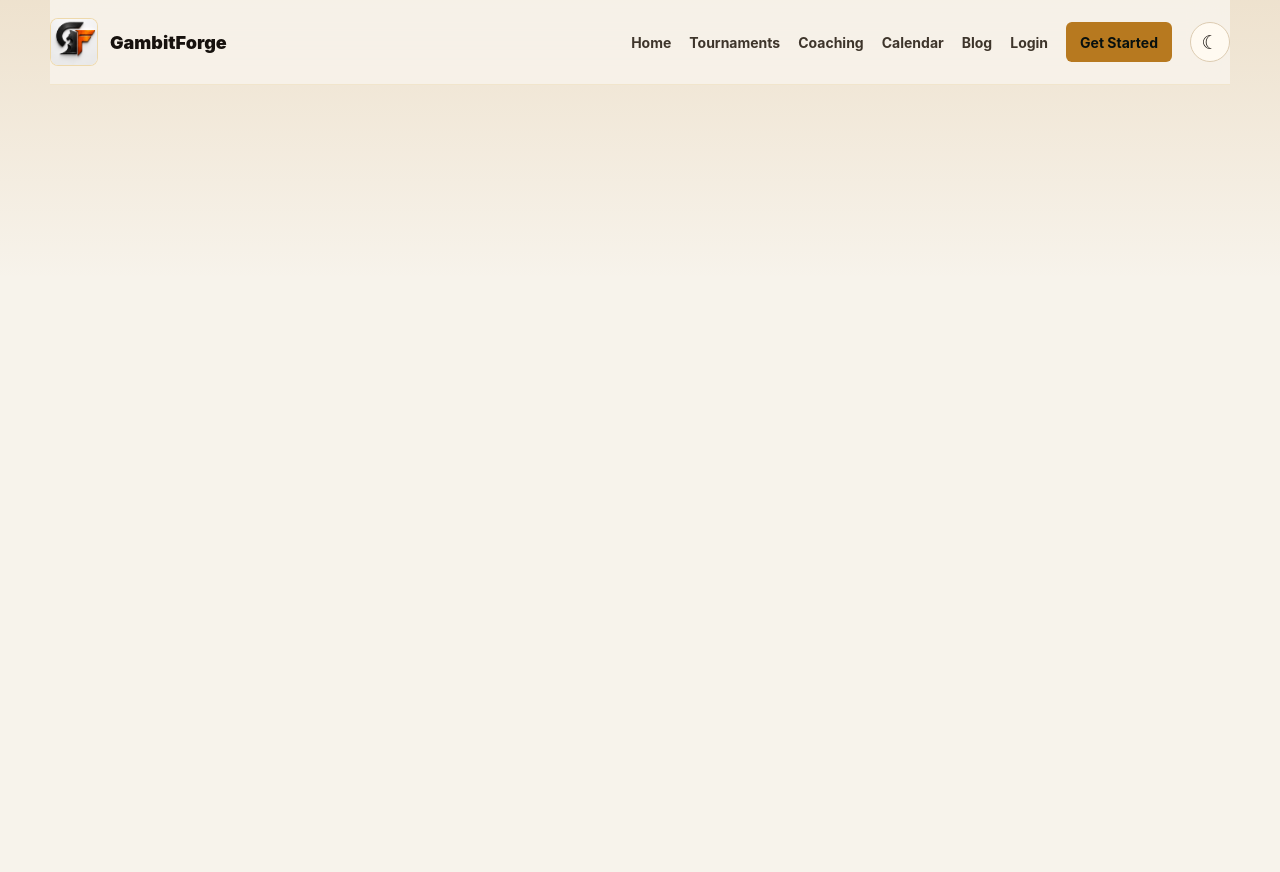
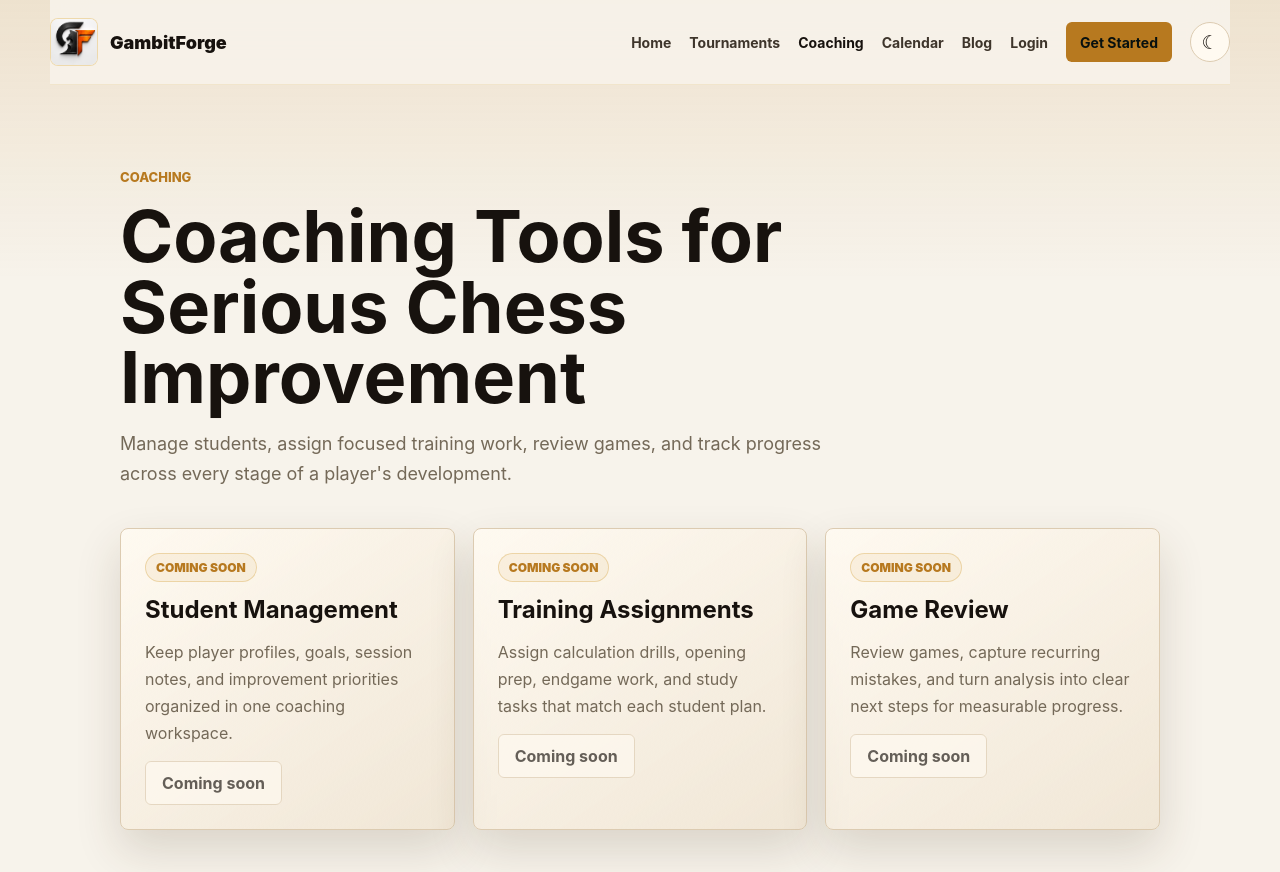
Before and after one commit to Bitolko/gambitforge-web, a Vue app: page /coaching in a window 1280 px wide. Before the commit the page ends 800 px from the top, so only its background shows below. Built offline with nearby package versions, Linux system fonts and the light colour scheme; no server answers.

Commit message:
Add coaching landing section

```diff
--- a/src/components/Navbar.vue
+++ b/src/components/Navbar.vue
@@ -66,7 +66,7 @@ function closeMenu() {
         <RouterLink to="/dashboard" @click="closeMenu">Dashboard</RouterLink>
         <RouterLink to="/dashboard#games" @click="closeMenu">Games</RouterLink>
         <RouterLink to="/tournaments" @click="closeMenu">Tournaments</RouterLink>
-        <RouterLink to="/#coaching" @click="closeMenu">Coaching</RouterLink>
+        <RouterLink to="/coaching" @click="closeMenu">Coaching</RouterLink>
         <RouterLink to="/#calendar" @click="closeMenu">Calendar</RouterLink>
         <button class="nav-button secondary-button" type="button" :disabled="loggingOut" @click="logout">
           {{ loggingOut ? 'Logging out...' : 'Logout' }}
@@ -76,7 +76,7 @@ function closeMenu() {
       <template v-else>
         <RouterLink to="/" @click="closeMenu">Home</RouterLink>
         <RouterLink to="/tournaments" @click="closeMenu">Tournaments</RouterLink>
-        <RouterLink to="/#coaching" @click="closeMenu">Coaching</RouterLink>
+        <RouterLink to="/coaching" @click="closeMenu">Coaching</RouterLink>
         <RouterLink to="/#calendar" @click="closeMenu">Calendar</RouterLink>
         <RouterLink to="/#blog" @click="closeMenu">Blog</RouterLink>
         <RouterLink to="/login" @click="closeMenu">Login</RouterLink>
--- /dev/null
+++ b/src/pages/Coaching.vue
@@ -0,0 +1,37 @@
+<script setup>
+const coachingFeatures = [
+  {
+    title: 'Student Management',
+    description: 'Keep player profiles, goals, session notes, and improvement priorities organized in one coaching workspace.',
+  },
+  {
+    title: 'Training Assignments',
+    description: 'Assign calculation drills, opening prep, endgame work, and study tasks that match each student plan.',
+  },
+  {
+    title: 'Game Review',
+    description: 'Review games, capture recurring mistakes, and turn analysis into clear next steps for measurable progress.',
+  },
+]
+</script>
+
+<template>
+  <main class="coaching-page">
+    <section class="coaching-hero" aria-labelledby="coaching-title">
+      <p class="eyebrow">Coaching</p>
+      <h1 id="coaching-title">Coaching Tools for Serious Chess Improvement</h1>
+      <p>
+        Manage students, assign focused training work, review games, and track progress across every stage of a player&apos;s development.
+      </p>
+    </section>
+
+    <section class="coaching-feature-grid" aria-label="Coaching features">
+      <article v-for="feature in coachingFeatures" :key="feature.title" class="coaching-feature-card">
+        <span class="coming-soon-badge">Coming soon</span>
+        <h2>{{ feature.title }}</h2>
+        <p>{{ feature.description }}</p>
+        <button class="secondary-button" type="button" disabled>Coming soon</button>
+      </article>
+    </section>
+  </main>
+</template>
--- a/src/router/index.js
+++ b/src/router/index.js
@@ -3,6 +3,7 @@ import { useAuthStore } from '../stores/auth'
 import Dashboard from '../pages/Dashboard.vue'
 import Game from '../pages/Game.vue'
 import Home from '../pages/Home.vue'
+import Coaching from '../pages/Coaching.vue'
 import Login from '../pages/Login.vue'
 import Register from '../pages/Register.vue'
 import Tournament from '../pages/Tournament.vue'
@@ -15,6 +16,11 @@ const router = createRouter({
       path: '/',
       name: 'home',
       component: Home,
+    },
+    {
+      path: '/coaching',
+      name: 'coaching',
+      component: Coaching,
     },
     {
       path: '/login',
--- a/src/style.css
+++ b/src/style.css
@@ -257,7 +257,8 @@ h3 {
 
 .auth-page,
 .dashboard-page,
-.game-page {
+.game-page,
+.coaching-page {
   width: min(100% - 32px, 1040px);
   margin: 0 auto;
 }
@@ -331,7 +332,8 @@ h3 {
 }
 
 .dashboard-page,
-.game-page {
+.game-page,
+.coaching-page {
   padding: 42px 0;
 }
 
@@ -895,6 +897,72 @@ h3 {
   margin-top: 18px;
 }
 
+.coaching-page {
+  display: grid;
+  gap: 28px;
+}
+
+.coaching-hero {
+  display: grid;
+  gap: 16px;
+  max-width: 820px;
+  padding: 42px 0 10px;
+}
+
+.coaching-hero h1 {
+  max-width: 900px;
+  font-size: clamp(42px, 6vw, 72px);
+  line-height: 0.98;
+}
+
+.coaching-hero p:last-child {
+  max-width: 720px;
+  color: var(--muted);
+  font-size: 18px;
+  line-height: 1.7;
+}
+
+.coaching-feature-grid {
+  display: grid;
+  grid-template-columns: repeat(3, 1fr);
+  gap: 18px;
+}
+
+.coaching-feature-card {
+  display: grid;
+  gap: 14px;
+  min-height: 260px;
+  align-content: start;
+  padding: 24px;
+  border: 1px solid var(--line);
+  border-radius: 8px;
+  background: linear-gradient(145deg, var(--panel-bg), rgba(183, 121, 31, 0.1));
+  box-shadow: 0 20px 45px var(--shadow);
+}
+
+.coaching-feature-card p {
+  color: var(--muted);
+  line-height: 1.7;
+}
+
+.coaching-feature-card button {
+  align-self: end;
+  width: fit-content;
+  margin-top: auto;
+}
+
+.coming-soon-badge {
+  width: fit-content;
+  border: 1px solid rgba(215, 169, 77, 0.38);
+  border-radius: 999px;
+  color: var(--gold);
+  background: rgba(215, 169, 77, 0.1);
+  padding: 6px 10px;
+  font-size: 12px;
+  font-weight: 900;
+  text-transform: uppercase;
+}
+
 .seat-list {
   display: grid;
   gap: 8px;
@@ -1025,7 +1093,8 @@ h3 {
   .club-section,
   .calendar-section,
   .coaching-grid,
-  .coach-workbench {
+  .coach-workbench,
+  .coaching-feature-grid {
     grid-template-columns: 1fr;
   }
 
@@ -1039,6 +1108,18 @@ h3 {
   }
 
   .hero-description {
+    font-size: 17px;
+  }
+
+  .coaching-hero {
+    padding-top: 18px;
+  }
+
+  .coaching-hero h1 {
+    font-size: 44px;
+  }
+
+  .coaching-hero p:last-child {
     font-size: 17px;
   }
 
```
